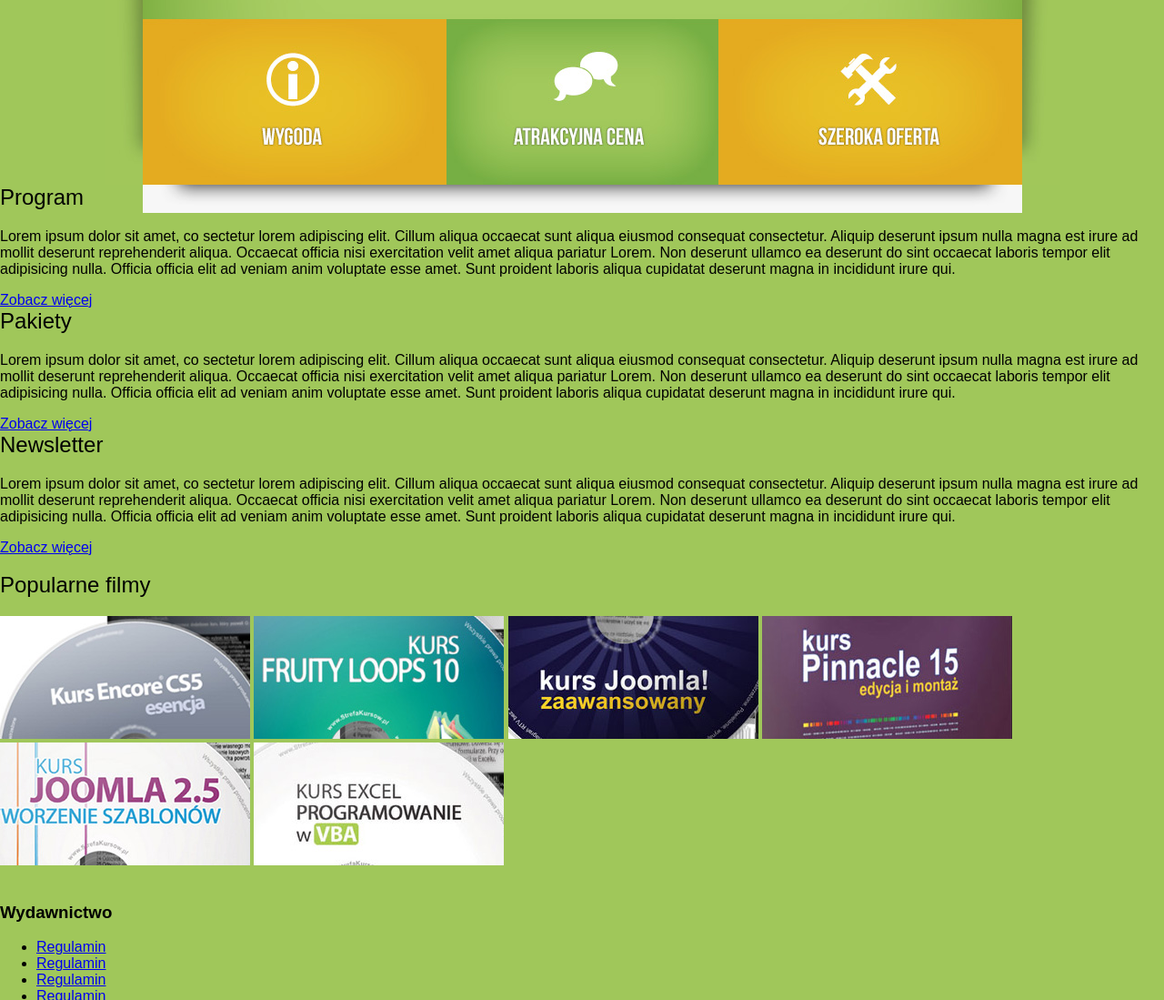
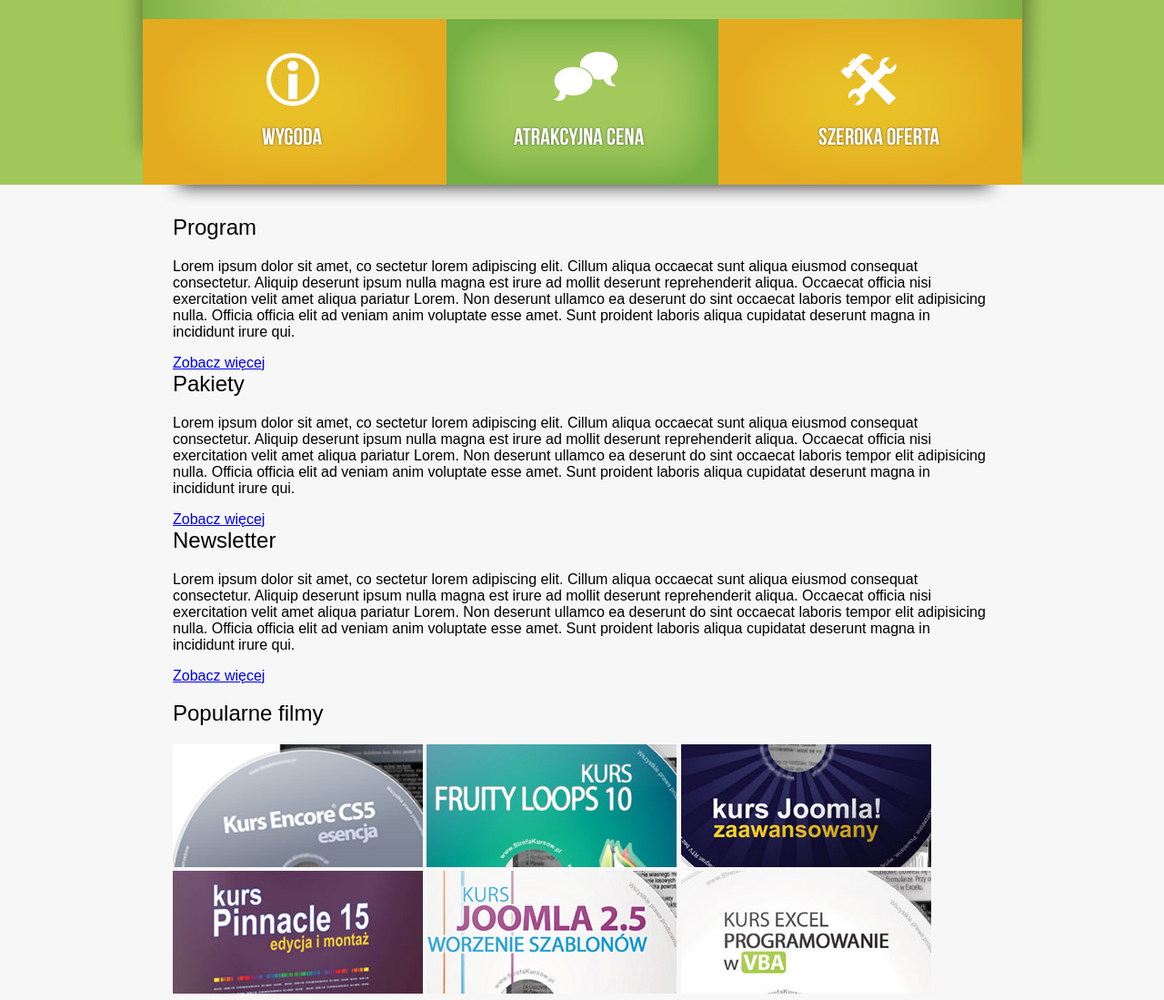
Before and after one commit to PrzemyslawSkrzyniarz/From_PSD_to_HTML-CSS, a plain HTML site: page Index.html in a window 1280 px wide. Shown: the part 566-1665 px from the top of the page at 91% size. Drawn offline with Linux system fonts and the light colour scheme; a script that the page names is missing.

Commit message:
Style głównej sekcji i usunięcie polskich liter - The styles of the main section and the removal of Polish letters

```diff
--- a/Index.html
+++ b/Index.html
@@ -74,7 +74,7 @@
     </div>
 
     <section>
-        <div id="zawartość"> <!-- Stworzony by objąć to wszystko co poniżej banera czyli trzy artykuły i najpopularniejsze filmy - 6 obrazków -->
+        <div id="zawartosc"> <!-- Stworzony by objąć to wszystko co poniżej banera czyli trzy artykuły i najpopularniejsze filmy - 6 obrazków -->
             <div id="artykuly"> <!-- Artykuły będą składały się z następujących elementów: znacznik Header (czyli Nagłówek), w środku Nagłówek poziomu H2, akapit (czyli p), stopka (czyli element typu Footer), a w stopce będzie umieszczony jeszcze odnośnik. Całość będzie otoczona znacznikiem Article -->
                 <article>
                     <header><h2>Program</h2></header>
--- a/css/style.css
+++ b/css/style.css
@@ -200,3 +200,17 @@ nav li a:hover {
 #box_gora_3 a:hover {
     background: url(../img/box_3_hover.jpg) no-repeat;
 }
+
+/* Główna zawartość - <section> - jest jedno więc nie trzeba specjalnie definiować */
+
+section {
+    background: #f7f7f7;
+    width: 100%;
+}
+
+#zawartosc{
+    width: 900px;
+    padding: 33px;
+    margin: 0 auto;
+    /* g(u)/d boki(sides) */
+}
```
